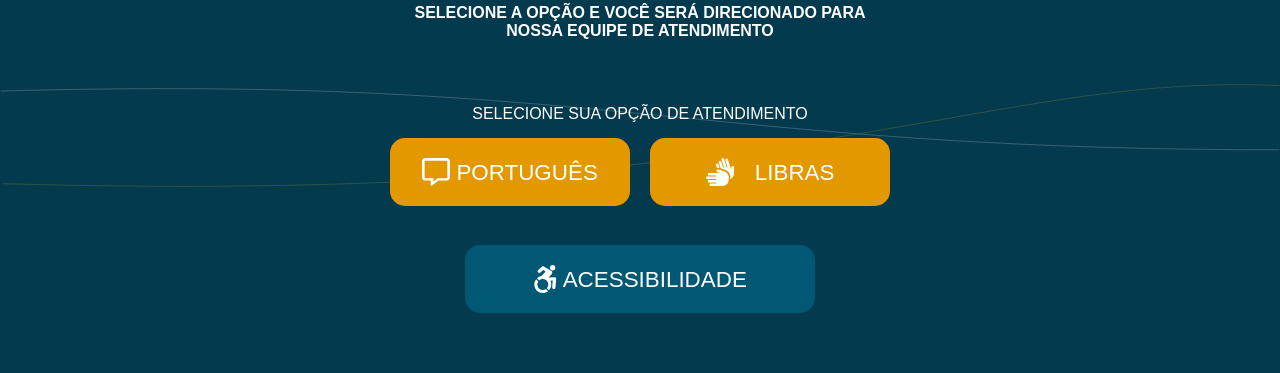
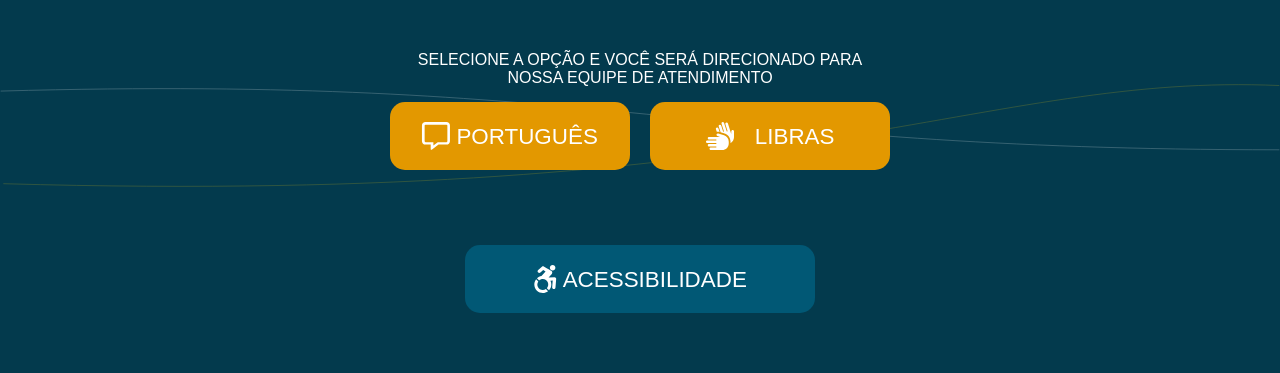
Before and after one commit to edsoncandidoalvesjunior/toten, a website: page public/view/newcall.html in a window 1280 px wide. Shown: the part 427-800 px from the top of the page. Drawn offline with nearby package versions, Linux system fonts and the light colour scheme; some packages are replaced by stand-ins of ours; a script that the page names is missing; files whose address does not match are found by name.

Commit message:
alteração solicitada por lopes

```diff
--- a/public/view/newcall.html
+++ b/public/view/newcall.html
@@ -177,11 +177,9 @@
                     <img src="images/nts.png" alt="Natal Shopping">
                 </div>
                 <h1>PRECISA<br> DE AJUDA?</h1>
-                <br>
-                <h4 style="text-align: center;">SELECIONE A OPÇÃO E VOCÊ SERÁ DIRECIONADO PARA NOSSA EQUIPE DE ATENDIMENTO</h4>
             </div>
             <div class="content-btns">
-                <h4>SELECIONE SUA OPÇÃO DE ATENDIMENTO</h4>
+                <h4>SELECIONE A OPÇÃO E VOCÊ SERÁ DIRECIONADO PARA NOSSA EQUIPE DE ATENDIMENTO</h4>
                 <div class="btns " id="btns-port-libra">
                     <button onclick="created_call(this)" class="btn-portuguese orange-set"><i
                             class="fa-regular fa-message fa-lg"></i> PORTUGUÊS</button>
```
